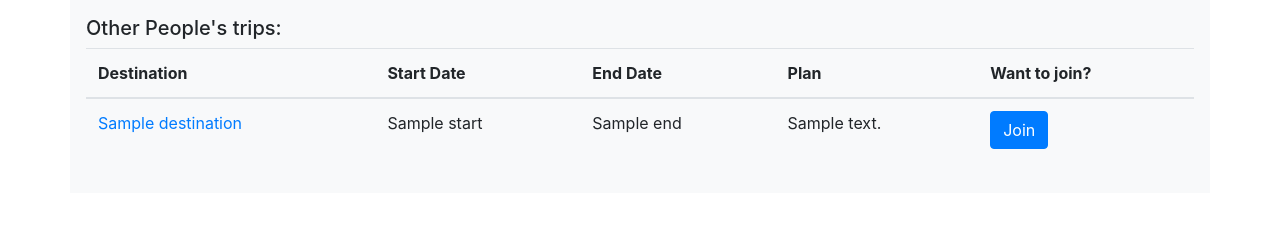
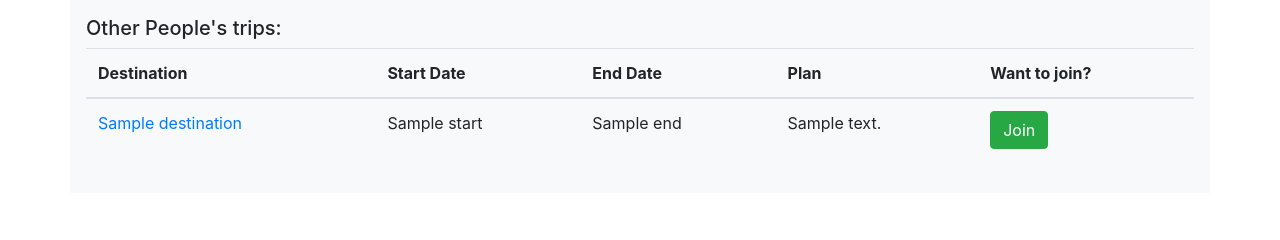
Before and after one commit to ghalia0/Trip_Buddy, a Django app: template trip/templates/travel.html in a window 1280 px wide. Shown: the part 171-411 px from the top of the page. Run offline with Django 3.2, Linux system fonts and the light colour scheme; the template is opened without the code that fills it: most values are stand-ins (such as "Sample title", 1, 10 or a date in 2020); some libraries are stand-ins or nearby versions.

Commit message:
Update travel.html

```diff
--- a/trip/templates/travel.html
+++ b/trip/templates/travel.html
@@ -55,8 +55,11 @@
                             <td>{{travel.start}}</td>
                             <td>{{travel.end}}</td>
                             <td>{{travel.description}}</td>
-                            <td><a class="btn btn-secondary" href="/delete_travel/{{travel.id}}">Cancel</a>
-
+                            <td>
+                                <form class="" action="/cancel/{{travel.id}}" method="POST">
+                                {% csrf_token %}
+                                <input class="btn btn-secondary" type="Submit" name="Cancel" value="Cancel">
+                                </form>
                             </td>
                     </tr>
                     {%endif%}
@@ -84,21 +87,23 @@
                     <tbody>
                         {%if travels%}
                         {%for travel in others%}
+                        {%if user !=  travel.creator%}
                     <tr>
 
                         <td><a href="/view/{{travel.id}}">{{travel.destination}}</a></td>
                         <td>{{travel.start}}</td>
                         <td>{{travel.end}}</td>
                         <td>{{travel.description}}</td>
-                            {%if user !=  travel.creator%}
-                        <form class="" action="/join/{{travel.id}}" method="POST">
+                        <td><form class="" action="/join/{{travel.id}}" method="POST">
                             {% csrf_token %}
-                            <td><input class="btn btn-primary" type="Submit" name="join" value="Join"></td>
-                        </form>
-                            {%endif%}
+                            <input class="btn btn-success" type="Submit" name="join" value="Join"></td>
+                        </form></td>
+                        <!-- <td><a class="btn btn-secondary" href="/join/{{travel.id}}">Join</a>  </td> -->
                     </tr>
-                        {%endfor%}
                     {%endif%}
+                    {%endfor%}
+                {%endif%}
+
                 </tbody>
             </table>
 
```
